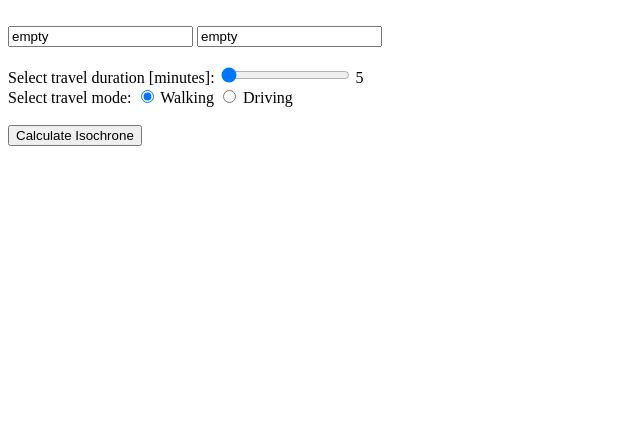
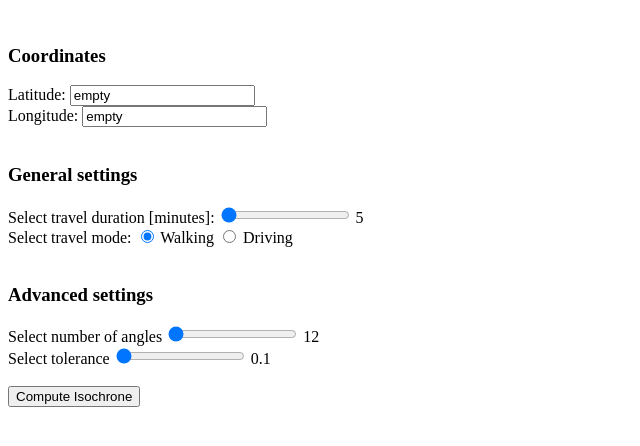
Before and after one commit to Flake22/Isochrone, a Django app: template isochrone/templates/menu.html in a window 1280 px wide. Shown: the top 446 px of the page, without its empty margins (0-640 px from the left). Run offline with Django 3.2, Linux system fonts and the light colour scheme; the template is opened without the code that fills it, so the values that code supplies are empty.

Commit message:
Added css, tolerance and angles options

```diff
--- a/isochrone/templates/menu.html
+++ b/isochrone/templates/menu.html
@@ -1,14 +1,20 @@
 <form action="#" method="get">
     <br>
-    <div>
+    <h3>Coordinates</h3>
+    <div id="menu-part">
+        Latitude:
         <input type="text" name="latitude" id="latitude" value="empty" readonly="readonly">
+        <br>
+        Longitude:
         <input type="text" name="longitude" id="longitude" value="empty" readonly="readonly">
     </div>
     <br>
+    <h3> General settings</h3>
+    <div id="menu-part">
         <div>
             Select travel duration [minutes]:
-        <input type="range" id="rangeInput" name="rangeInput" min="5" max="20" value="5" step="5" oninput="amount.value=rangeInput.value">
-        <output name="amount" id="amount" for="rangeInput" >5</output>
+            <input type="range" id="duration" name="duration" min="5" max="20" value="5" step="5" oninput="amount_duration.value=duration.value">
+            <output name="amount_duration" id="amount_duration" for="duration" >5</output>
         </div>
         <div>
             Select travel mode:
@@ -17,8 +23,20 @@
             <input type="radio" name="travelMode" id="driving" value="driving">
             <label for="driving">Driving</label>
         </div>
+    </div>
     <br>
-    <div>
-        <input type="submit" value="Calculate Isochrone" name="calculate">
+    <h3>Advanced settings</h3>
+    <div id="menu-part">
+        Select number of angles
+        <input type="range" id="angles" name="angles" min="12" max="48" value="12" step="12" oninput="amount_angles.value=angles.value">
+        <output name="amount_angles" id="amount_angles" for="angles">12</output>
+        <br>
+        Select tolerance
+        <input type="range" id="tolerance" name="tolerance" min="0.1" max="1.0" value="0.1" step="0.1" oninput="amount_tolerance.value=tolerance.value">
+        <output name="amount_tolerance" id="amount_tolerance" for="tolerance">0.1</output>
+    </div>
+    <br>
+    <div id="centered">
+        <input type="submit" id="button" value="Compute Isochrone" name="calculate">
     </div>
 </form>
```
Also changed, not shown: isochrone/isochrone_computation.py (+11 -21 lines), isochrone/templates/main.html (+7 -5 lines), isochrone/views.py (+5 -2 lines), 3 other files. Lines whose indentation alone changed are shown as unchanged.
